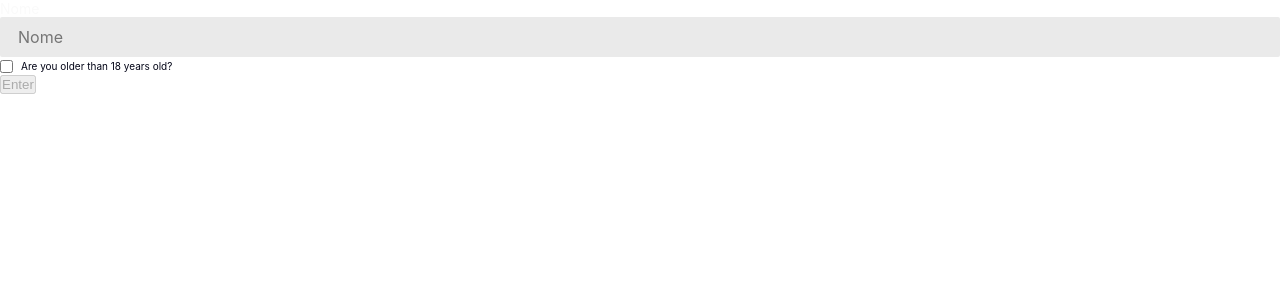
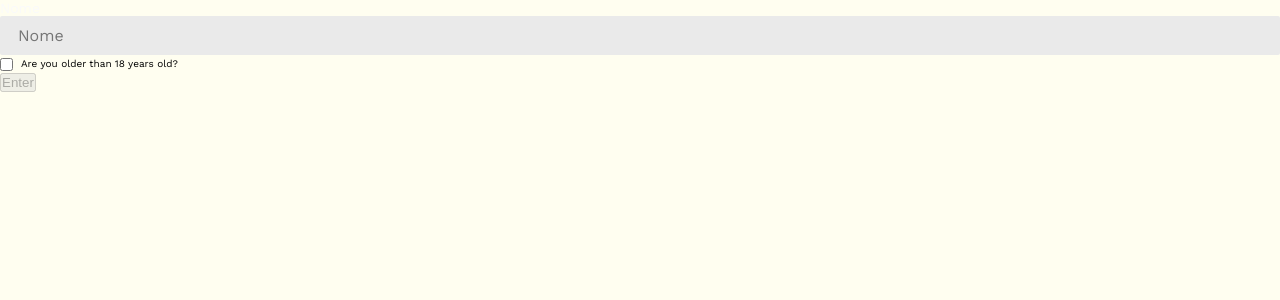
Before and after one commit to GabrielOrdonesDuarte/bees-front-challenge, a React (Create React App) app: page / in a window 1280 px wide. Shown: the top 300 px of the page. Built offline with nearby package versions, Linux system fonts and the light colour scheme.

Commit message:
feat(theme): update global.ts and theme.ts

```diff
--- a/package.json
+++ b/package.json
@@ -19,6 +19,7 @@
     "react-router-dom": "^6.3.0",
     "react-scripts": "5.0.1",
     "styled-components": "^5.3.5",
+    "styled-media-query": "^2.1.2",
     "typescript": "^4.6.3",
     "web-vitals": "^2.1.4"
   },
--- a/public/index.html
+++ b/public/index.html
@@ -10,21 +10,12 @@
       content="Web site created using create-react-app"
     />
     <link rel="apple-touch-icon" href="%PUBLIC_URL%/logo192.png" />
-    <!--
-      manifest.json provides metadata used when your web app is installed on a
-      user's mobile device or desktop. See https://developers.google.com/web/fundamentals/web-app-manifest/
-    -->
     <link rel="manifest" href="%PUBLIC_URL%/manifest.json" />
-    <!--
-      Notice the use of %PUBLIC_URL% in the tags above.
-      It will be replaced with the URL of the `public` folder during the build.
-      Only files inside the `public` folder can be referenced from the HTML.
+    <link rel="preconnect" href="https://fonts.googleapis.com">
+    <link rel="preconnect" href="https://fonts.gstatic.com" crossorigin>
+    <link href="https://fonts.googleapis.com/css2?family=Work+Sans:wght@400;700&display=swap" rel="stylesheet">
 
-      Unlike "/favicon.ico" or "favicon.ico", "%PUBLIC_URL%/favicon.ico" will
-      work correctly both with client-side routing and a non-root public URL.
-      Learn how to configure a non-root public URL by running `npm run build`.
-    -->
-    <title>React App</title>
+    <title>Bees Challenge</title>
   </head>
   <body>
     <noscript>You need to enable JavaScript to run this app.</noscript>
--- a/src/styles/global.ts
+++ b/src/styles/global.ts
@@ -11,7 +11,8 @@
         font-size: 62.5%;
      }
      html,
-     body {
+     body,
+     #root {
         height: 100%;
      }
      body {
--- a/src/styles/theme.ts
+++ b/src/styles/theme.ts
@@ -8,7 +8,7 @@
    },
    font: {
       family:
-         "Poppins, -apple-system, BlinkMacSystemFont, 'Segoe UI', Roboto, Oxygen, Ubuntu, Cantarell, 'Open Sans', 'Helvetica Neue', sans-serif",
+         "'Work Sans', -apple-system, BlinkMacSystemFont, 'Segoe UI', Roboto, Oxygen, Ubuntu, Cantarell, 'Open Sans', 'Helvetica Neue', sans-serif",
       light: 300,
       normal: 400,
       bold: 600,
@@ -18,20 +18,21 @@
          medium: "1.6rem",
          large: "1.8rem",
          xlarge: "2.0rem",
-         xxlarge: "2.8rem",
+         xxlarge: "3rem",
          huge: "5.2rem",
       },
    },
    colors: {
-      primary: "#F231A5",
-      secondary: "#3CD3C1",
-      mainBg: "#FFFFFF",
+      primary: "#F2EC54",
+      secondary: "#5D5FEF",
+      mainBg: "#FFFEF0",
       lightBg: "#F2F2F2",
       white: "#FAFAFA",
-      black: "#030517",
+      black: "#000 ",
       lightGray: "#EAEAEA",
-      gray: "#8F8F8F",
-      darkGray: "#2E2F42",
+      gray: "#3F3F46",
+      darkGray: "#27272A",
+      disabled: "#52525B",
       red: "#FF6347",
    },
    spacings: {
```
Also changed, not shown: 1 other file (tests, documents, lock files or other folders).
